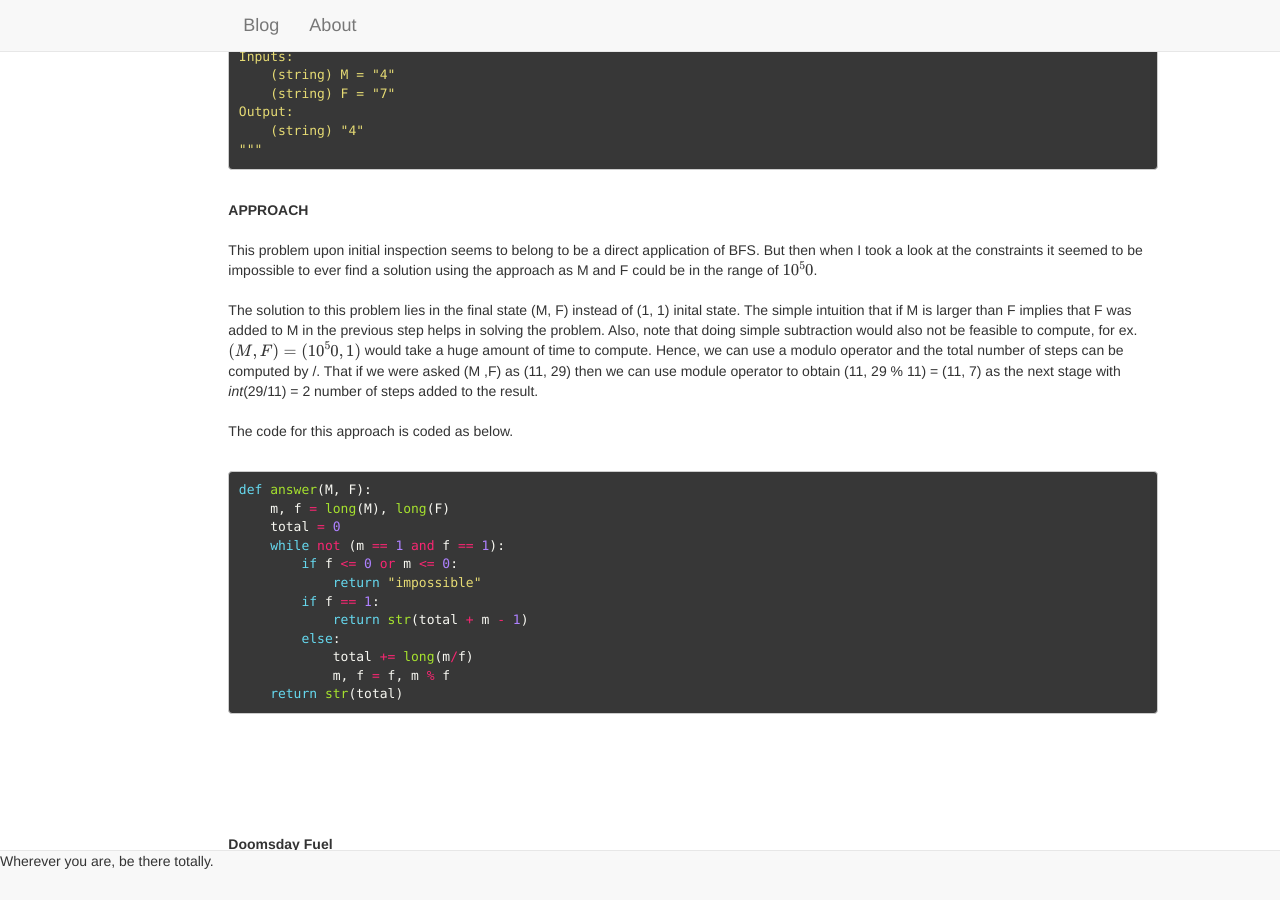
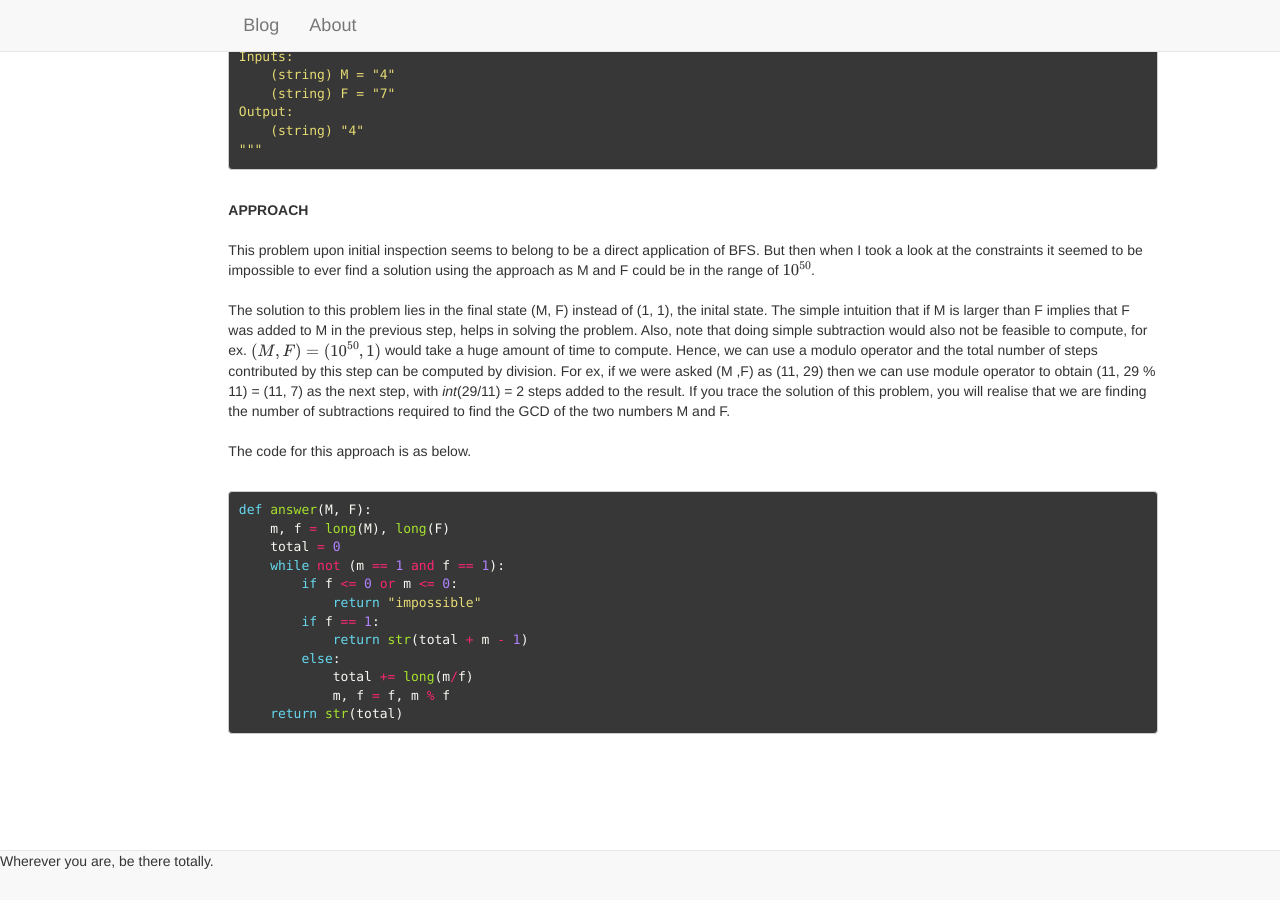
Before and after one commit to surajshetiya/surajshetiya.github.io, a Jekyll site: the page built from _posts/2018-07-17-Google-foobar.md, in a window 1280 px wide and 900 px high, scrolled down 8677 px. Built offline with Jekyll 4.4.1, drawn with Linux system fonts in a browser that asks for light colours; formulas are drawn with MathJax 3; some of the changed text lies outside the part shown.

Commit message:
Update 2018-07-17-Google-foobar.md

````diff
--- a/_posts/2018-07-17-Google-foobar.md
+++ b/_posts/2018-07-17-Google-foobar.md
@@ -377,11 +377,11 @@
 <br/>
 **APPROACH**
 <br/>
-This problem upon initial inspection seems to belong to be a direct application of BFS. But then when I took a look at the constraints it seemed to be impossible to ever find a solution using the approach as M and F could be in the range of $$10^50$$.
+This problem upon initial inspection seems to belong to be a direct application of BFS. But then when I took a look at the constraints it seemed to be impossible to ever find a solution using the approach as M and F could be in the range of $$10^{50}$$.
 <br/>
-The solution to this problem lies in the final state (M, F) instead of (1, 1) inital state. The simple intuition that if M is larger than F implies that F was added to M in the previous step helps in solving the problem. Also, note that doing simple subtraction would also not be feasible to compute, for ex. $$(M, F) = (10^50, 1)$$ would take a huge amount of time to compute. Hence, we can use a modulo operator and the total number of steps can be computed by /. That if we were asked (M ,F) as (11, 29) then we can use module operator to obtain (11, 29 % 11) = (11, 7) as the next stage with *int*(29/11) = 2 number of steps added to the result.
+The solution to this problem lies in the final state (M, F) instead of (1, 1), the inital state. The simple intuition that if M is larger than F implies that F was added to M in the previous step, helps in solving the problem. Also, note that doing simple subtraction would also not be feasible to compute, for ex. $$(M, F) = (10^{50}, 1)$$ would take a huge amount of time to compute. Hence, we can use a modulo operator and the total number of steps contributed by this step can be computed by division. For ex, if we were asked (M ,F) as (11, 29) then we can use module operator to obtain (11, 29 % 11) = (11, 7) as the next step, with *int*(29/11) = 2 steps added to the result. If you trace the solution of this problem, you will realise that we are finding the number of subtractions required to find the GCD of the two numbers M and F.
 <br/>
-The code for this approach is coded as below.
+The code for this approach is as below.
 <br/>
 ```python
 def answer(M, F):
@@ -455,7 +455,7 @@
 <br/>
 **APPROACH**
 <br/>
-The problem described is a [Absorbing MArkov Chain](https://en.wikipedia.org/wiki/Absorbing_Markov_chain){:target="_blank"}. The main challenge involved in this is the [Matrix Inverse using Gaussian elimination](https://en.wikipedia.org/wiki/Invertible_matrix#Gaussian_elimination){:target="_blank"}. It is a straight forward implementation once the theory behind it is understood.
+The problem described is a [Absorbing Markov Chain](https://en.wikipedia.org/wiki/Absorbing_Markov_chain){:target="_blank"}. The main challenge involved in this is the [Matrix Inverse using Gaussian elimination](https://en.wikipedia.org/wiki/Invertible_matrix#Gaussian_elimination){:target="_blank"}. It is a straight forward implementation once the theory behind it is understood.
 <br/>
 The code for the above problem in python is as below.
 <br/>
@@ -659,7 +659,7 @@
 <br/>
 **APPROACH**
 <br/>
-This problem is a based on combinatorics. To make to notation clear, let us consider that there are *b* bunnies and *r* are required. Let us now consider this simple situation, let us say we have chosen *r-1* bunnies at random, and we were to choose 1 more bunny to get the complete set of keys to open the prison door. We know that these *r-1* bunnies cannot open the door in itself and hence the remaining *b-r+1* bunnies must have a key that these *r-1* bunnies don't. We can exploit this fact to solve the problem. We need to generate all combinations of size *b-r+1* bunnies and add a unique key to each of these bunnies. The code for this in python is as below.
+This problem is a based on combinatorics. To make to notation clear, let us consider that there are *b* bunnies and *r* are required. Let us now consider this simple situation, let us say we have chosen *r-1* bunnies at random, and we were to choose 1 more bunny to get the complete set of keys to open the prison door. We know that these *r-1* bunnies cannot open the door by themselves and hence the remaining *b-r+1* bunnies must have a key that these *r-1* bunnies don't. We can exploit this property to solve the problem. We need to generate all combinations of size *b-r+1* bunnies and add a unique key to each of these bunnies. The code for this in python is as below.
 <br/>
 ```python
 from itertools import combinations
@@ -735,7 +735,7 @@
 <br/>
 **APPROACH**
 <br/>
-This problem states the [Network Flow](https://en.wikipedia.org/wiki/Flow_network){:target="_blank"} and [Dinic's algorithm](https://en.wikipedia.org/wiki/Dinic%27s_algorithm){:taget="_blank"} solves the problem. The python code that solves the problem is as below.
+This question states the [Network Flow](https://en.wikipedia.org/wiki/Flow_network){:target="_blank"} problem. [Dinic's algorithm](https://en.wikipedia.org/wiki/Dinic%27s_algorithm){:taget="_blank"} can be used to solve the problem. The python code that solves the problem is as below.
 <br/>
 ```python
 def bfs(matrix, source, destination):
````
